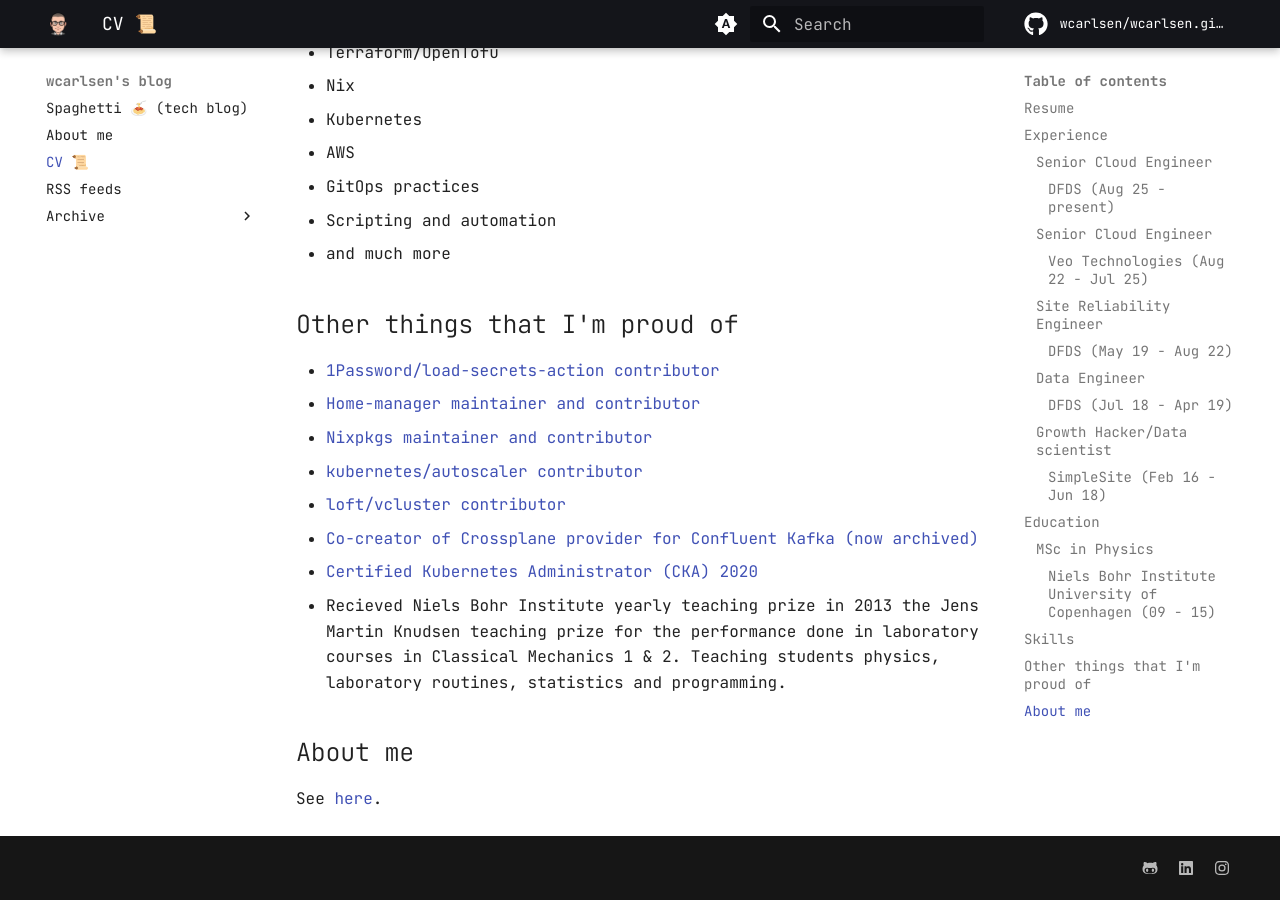
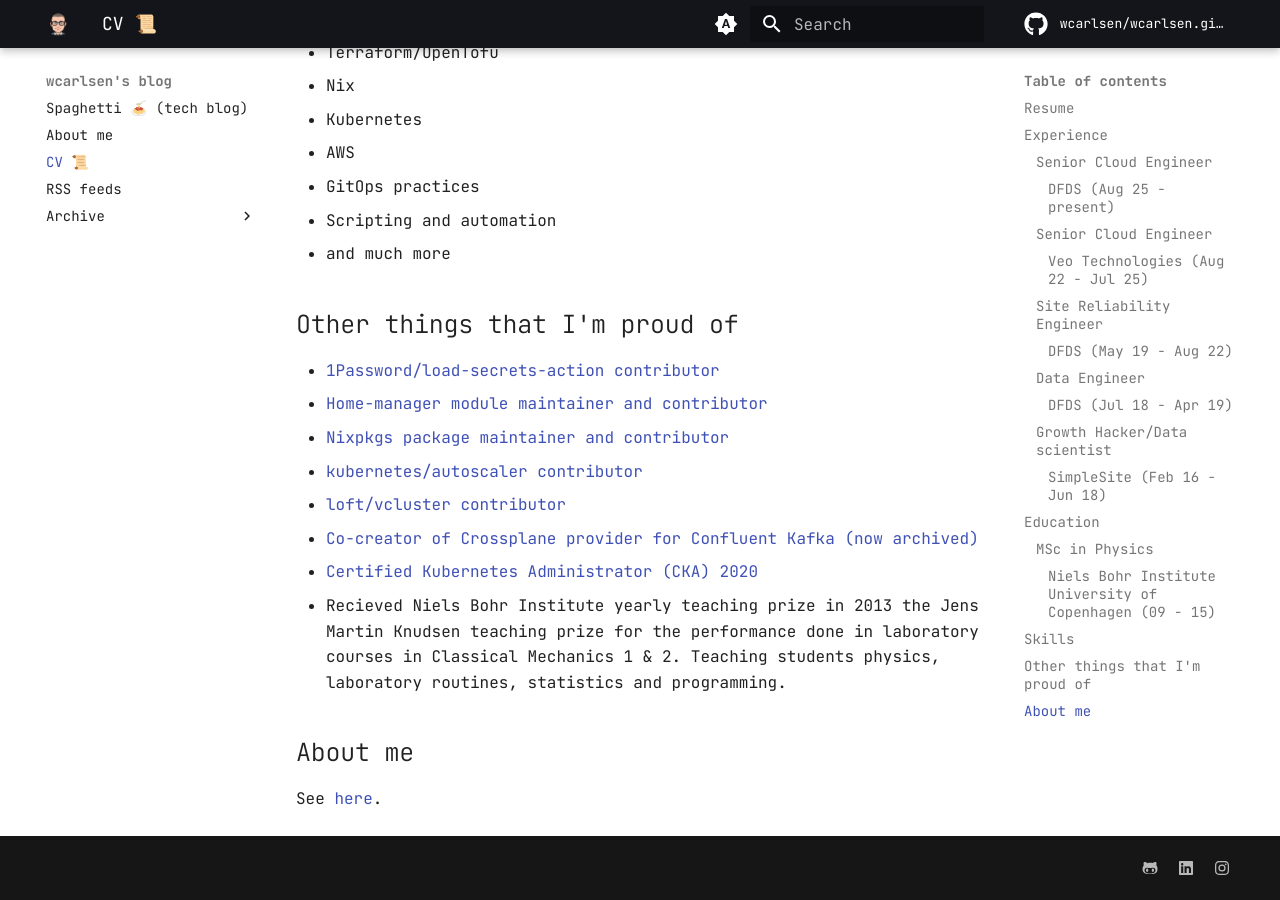
Before and after one commit to wcarlsen/wcarlsen.github.io, an MkDocs documentation site: the page built from docs/cv.md, in a window 1280 px wide and 900 px high, scrolled down 1974 px. Built offline with MkDocs 1.6.1 and Material for MkDocs 9.7.7, drawn with Linux system fonts in a browser that asks for light colours; emoji names are drawn with the system emoji font; plug-ins that fetch from the network failed and are left out; comment, search, counter and statistics services are not loaded; some of the changed text lies outside the part shown.

Commit message:
Minor corrections to CV
Signed-off-by: Willi Carlsen <carlsenwilli@gmail.com>

```diff
--- a/docs/cv.md
+++ b/docs/cv.md
@@ -22,7 +22,7 @@
 
 ##### DFDS (May 19 - Aug 22)
 
-Supporting digital transformation towards composable architecture and faster time to market via a developer platform utilizing AWS, Kubernetes and Kafka. The majority of the projects are open source on Github [https://github.com/DFDS](https://github.com/DFDS), go check them out.
+Supporting digital transformation towards composable architecture and faster time to market via a developer platform utilizing AWS, Kubernetes and Kafka. The majority of the projects are open source on Github [https://github.com/dfds](https://github.com/dfds), go check them out.
 
 ### Data Engineer
 
@@ -59,8 +59,8 @@
 ## Other things that I'm proud of
 
 * [1Password/load-secrets-action contributor](https://github.com/1Password/load-secrets-action/pull/118)
-* [Home-manager maintainer and contributor](https://github.com/nix-community/home-manager/pulls?q=is%3Apr+is%3Aclosed+author%3Awcarlsen)
-* [Nixpkgs maintainer and contributor](https://github.com/NixOS/nixpkgs/pulls?q=is%3Apr+author%3Awcarlsen+is%3Aclosed)
+* [Home-manager module maintainer and contributor](https://github.com/nix-community/home-manager/pulls?q=is%3Apr+is%3Aclosed+author%3Awcarlsen)
+* [Nixpkgs package maintainer and contributor](https://github.com/NixOS/nixpkgs/pulls?q=is%3Apr+author%3Awcarlsen+is%3Aclosed)
 * [kubernetes/autoscaler contributor](https://github.com/kubernetes/autoscaler/pull/6482)
 * [loft/vcluster contributor](https://github.com/loft-sh/vcluster/pulls?q=is%3Apr+author%3Awcarlsen+is%3Aclosed)
 * [Co-creator of Crossplane provider for Confluent Kafka (now archived)](https://github.com/dfds/provider-confluent)
```
